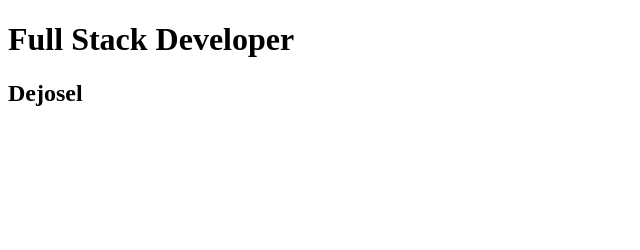
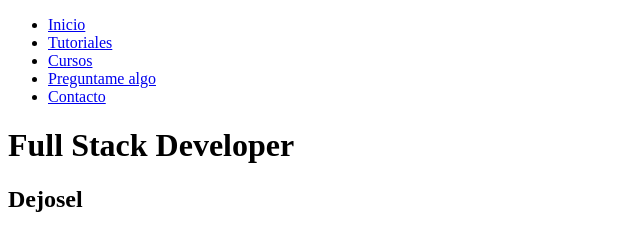
Before and after one commit to Dejosel/dejosel.github.io, a plain HTML site: page index.html in a window 1280 px wide. Shown: the whole page, without its empty margins (0-640 px from the left). Drawn offline with Linux system fonts and the light colour scheme.

Commit message:
Update index.html

```diff
--- a/index.html
+++ b/index.html
@@ -3,6 +3,17 @@
  <head>
  </head>
  <body>
+  <header>
+	<nav>
+		<ul>
+			<li><a href="#">Inicio</a></li>
+			<li><a href="#">Tutoriales</a></li>
+			<li><a href="#">Cursos</a></li>
+			<li><a href="#">Preguntame algo</a></li>
+			<li><a href="#">Contacto</a></li>
+		</ul>
+	</nav>
+</header>
   <H1>Full Stack Developer</H1>
   <H2>Dejosel</H2>
  </body>
```
